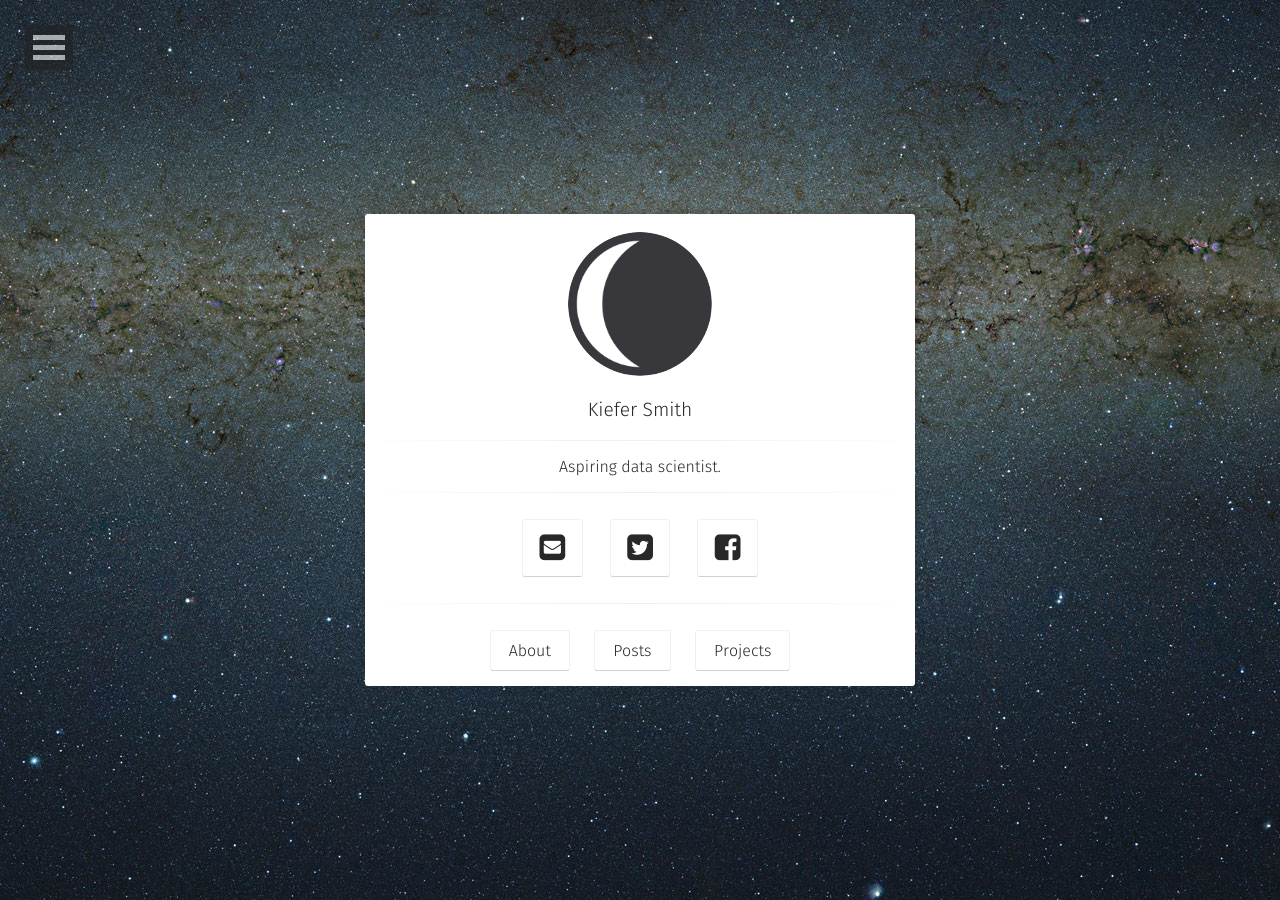
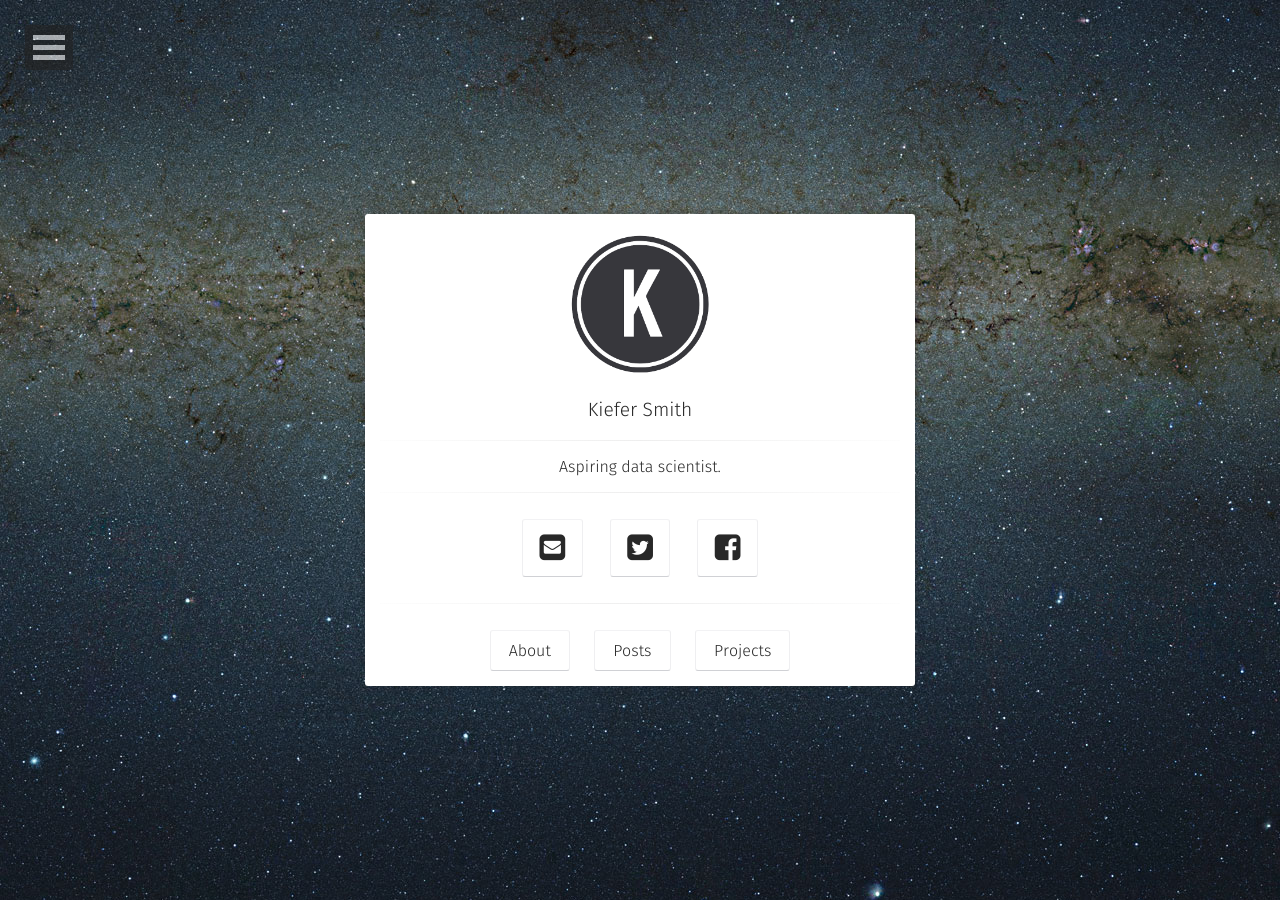
Before and after one commit to kiefersmith/Altitude-Website, a Jekyll site: the page built from index.html, in a window 1280 px wide. Built offline with Jekyll 4.4.1, drawn with Linux system fonts in a browser that asks for light colours; some web fonts are replaced.

Commit message:
config changes

```diff
--- a/_config.yml
+++ b/_config.yml
@@ -4,7 +4,7 @@ bio:                'Aspiring data scientist.'
 description:        "Real estate agent, programmer, economist, and beer lover."
 reading_time:       true
 words_per_minute:   200
-logo:               'assets/img/logo.png'
+logo:               'assets/img/K.png'
 background:         'assets/img/space.jpg'
 tiled_bg:           false   # Set this true if you want to tile your background image, otherwise it will be covered
 locale:             en_US
```
Also changed, not shown: assets/img/K.png (added).
